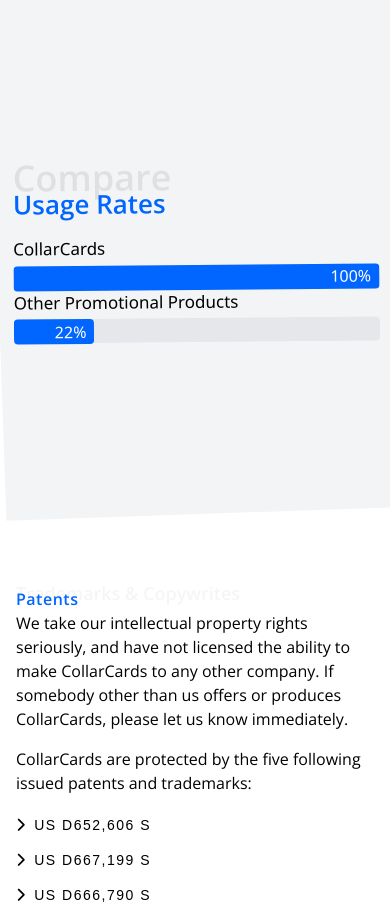
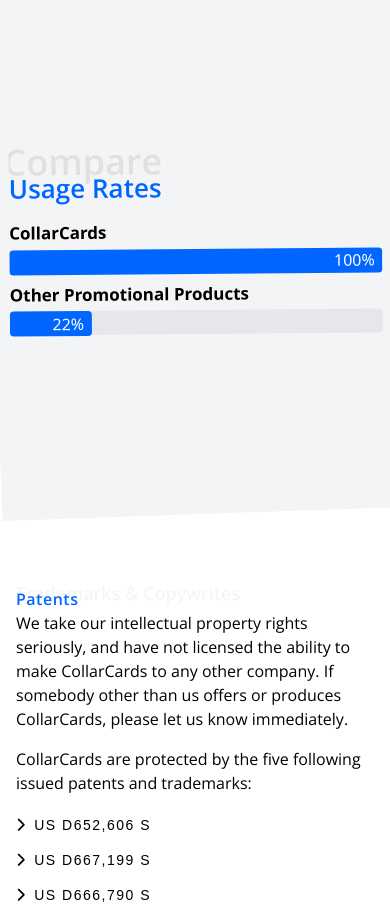
Before and after one commit to Suryavanshi-Ventures/Collarcard-Frontend, a React (Vite) app: page /contact in a window 390 px wide. Shown: the part 3200-4121 px from the top of the page. Built offline with nearby package versions, Linux system fonts and the light colour scheme.

Commit message:
responsive fix

```diff
--- a/src/component/Container/BGContainer.jsx
+++ b/src/component/Container/BGContainer.jsx
@@ -3,7 +3,7 @@
 const BGContainer = ({ children }) => {
   return (
     <div className="relative  mt-10 h-[820px] lg:h-[780px] md:pr-2 lg:pr-0 md:h-[504px] overflow-hidden w-full ">
-      <div className="absolute w-[104%] h-full lg:h-[80%] bg-gray-100 transform -rotate-2  bottom-[50px] -left-2 flex justify-center items-center">
+      <div className="absolute w-[106%] h-full lg:h-[80%] bg-gray-100 transform -rotate-2  bottom-[50px] -left-3 flex justify-center items-center">
         <div className="w-full h-[80%] rotate-[1.5deg]">
           <div className="container mx-auto  max-w-screen-xl min-h-screen">
             {children}
--- a/src/component/UsesRate.jsx
+++ b/src/component/UsesRate.jsx
@@ -31,7 +31,7 @@
                 </div>
                 <div className='w-full  md:w-[45%] mt-0 md:mt-[-10px] lg:mt-3  '>
                     <div className='mb-3 lg:mb-10'>
-                        <h2 className='text-[#00000014] text-[36px] lg:text-[58px] mb-[-20px] lg:mb-[-45px]  font-semibold'>Compare</h2>
+                        <h2 className='text-[#00000014] text-[36px] lg:text-[50px] mb-[-20px] lg:mb-[-35px] ml-[-5px]  font-semibold'>Compare</h2>
                         <h2 className='text-[#0066FF] text-[26px] lg:text-[35px]  font-semibold'>Usage Rates</h2>
                     </div>
                     <div>
@@ -62,8 +62,8 @@
 }
 const ProgressBar = ({ label, percentage, sectionView }) => {
     return (
-        <div className=" font-sans">
-            <div className="text-[17px] font-600 mb-1">{label}</div>
+        <div className="mb-2 font-sans">
+            <div className="text-[17px] font-[600] mb-1">{label}</div>
             <div className="h-6 relative w-full bg-gray-200 rounded">
                 <motion.div
                     className="h-[25px] bg-[#0066FF] rounded flex items-center justify-end"
```
